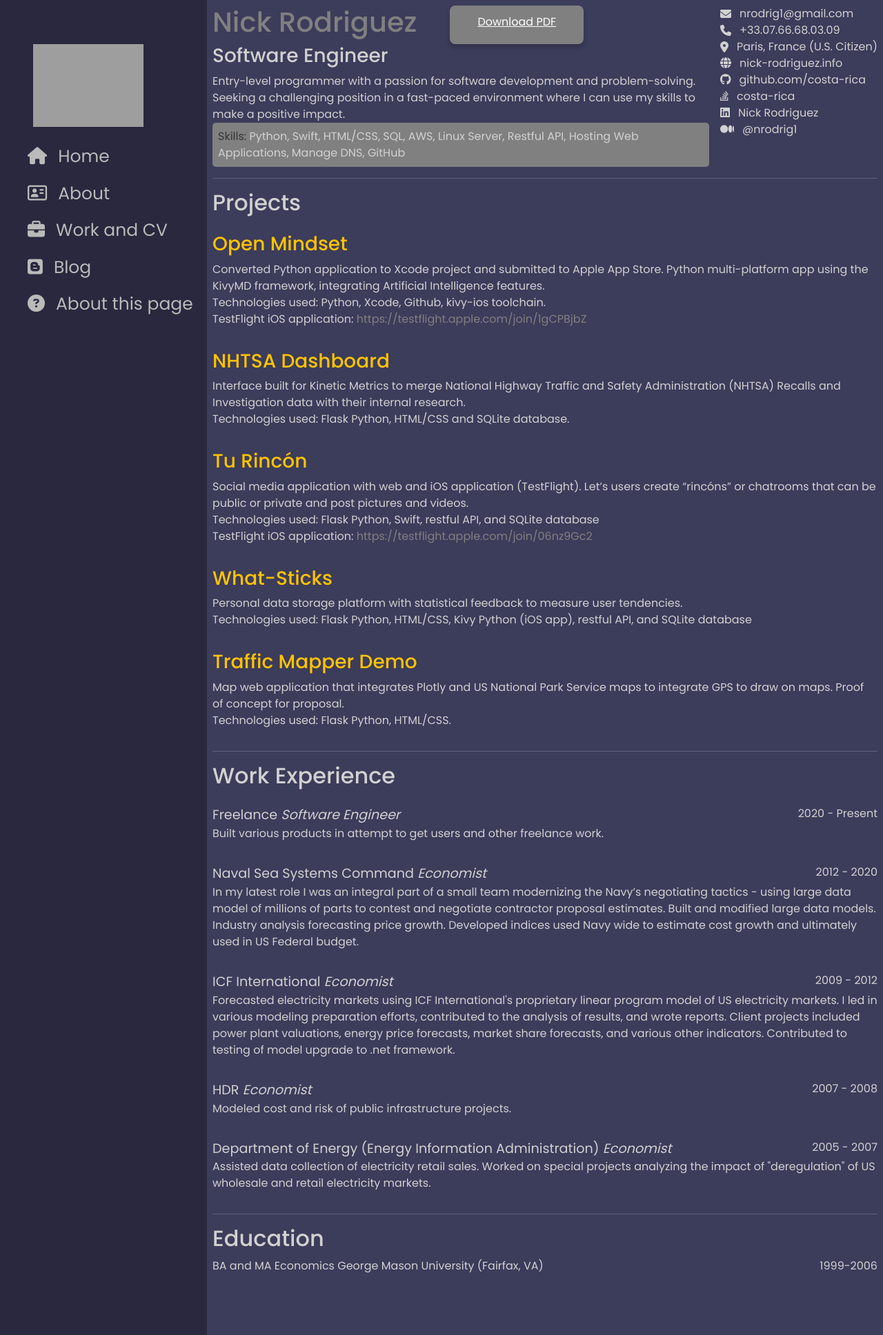
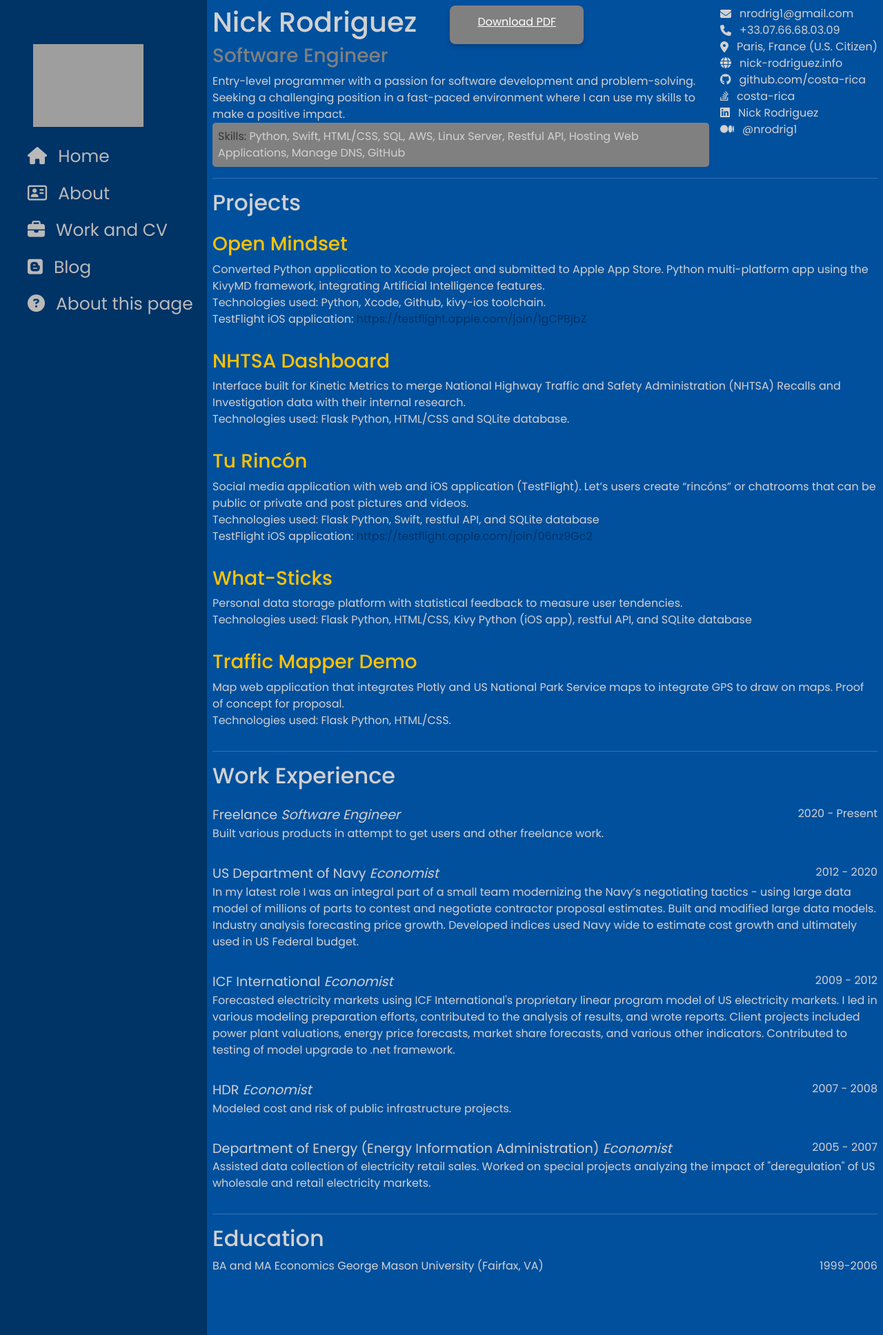
Before and after one commit to costa-rica/PersonalWebsite02, a Flask app: template app_package/templates/main/resume.html in a window 1280 px wide. Shown: the whole page at 69% size. Run offline with Flask 3, Linux system fonts and the light colour scheme; the template is opened without the code that fills it, so the values that code supplies are empty; parts of the project's set-up code (start-up, migrations or seed data) failed here and were passed over; some libraries are stand-ins or nearby versions; grey boxes are pictures that could not be loaded.

Commit message:
ui: color palette changed to brighter and better match the yellow

```diff
--- a/app_package/static/css/style.css
+++ b/app_package/static/css/style.css
@@ -35,7 +35,7 @@
 }
 
 .navbar_side a:hover {
-  background-color: var(--color-blue);
+  background-color: var(--color-blue-dark);
   border-radius: 2rem;
 }
 
@@ -194,7 +194,7 @@
 /* Button PDF - Chat gpt */
 .download-button {
   display: inline-block;
-  background-color: gray;
+  background-color: var(--color-gray04);
   color: white;
   font-size: 16px;
   padding: 12px 40px; /* Adjusts the size of the button */
@@ -619,7 +619,7 @@
   color: var(--website_theme_fun_color);
 }
 .blogpost_index_page .blogpost:hover {
-  background-color: var(--bs-gray-400);
+  background-color: var(--color-gray02);
 }
 .blogpost_index_page .right_side {
   max-width: 25%;
@@ -657,7 +657,7 @@
   width: 100%;
 }
 .blogpost_index_page .blogpost_divder .line {
-  background-color: var(--color-gray04);
+  background-color: var(--color-gray02);
   /* Line color */
   height: 1px;
   /* Line thickness */
@@ -822,10 +822,12 @@
 }
 .resume_page .div_name {
   display: flex;
-  color: var(--color-gray04);
 }
 .resume_page .div_name h1 {
   padding-right: 3rem;
+}
+.resume_page .div_job_title {
+  color: var(--color-gray04);
 }
 .resume_page .div_skills {
   background-color: var(--color-gray04);
@@ -858,6 +860,7 @@
 }
 .resume_page .div_projects a {
   color: var(--color-gray04);
+  color: var(--color-dark);
 }
 .resume_page .div_project {
   padding: 1rem 0;
@@ -924,13 +927,13 @@
 :root {
   --nav-height: 123px;
   --nav-width: 300px;
-  --color-dark: #000814;
-  --color-blue-dark: #001D3D;
-  --color-blue: #3C3C5B;
-  --color-blue-sidenav: #29283E;
+  --color-dark: #003366;
+  --color-blue-dark: #00509E;
+  --color-blue: #0072BC;
+  --color-blue-sidenav: var(--color-dark);
   --color-yellow: #FFC300;
   --color-white: #FFFFFF;
-  --color-light-blue-button: #565481;
+  --color-light-blue-button: var(--color-blue);
   --color-gray01-light: #d1d1d1;
   --color-gray02: #bfbfbf;
   --color-gray03: #a0a0a0;
@@ -950,7 +953,7 @@
 }
 
 html body {
-  background-color: var(--color-blue);
+  background-color: var(--color-blue-dark);
 }
 
 .flex_center {
--- a/app_package/static/scss/_blog.scss
+++ b/app_package/static/scss/_blog.scss
@@ -367,7 +367,8 @@
 
     .blogpost:hover {
         // border: .5rem solid var(--bs-gray-200);
-        background-color: var(--bs-gray-400);
+        // background-color: var(--bs-gray-400);
+        background-color: var(--color-gray02);
     }
 
     .right_side{
@@ -429,7 +430,7 @@
     }
 
     .blogpost_divder .line {
-        background-color: var(--color-gray04);
+        background-color: var(--color-gray02);
         /* Line color */
         // background-color: black; /* Line color */
         height: 1px;
--- a/app_package/static/scss/_buttons.scss
+++ b/app_package/static/scss/_buttons.scss
@@ -66,7 +66,7 @@
 /* Button PDF - Chat gpt */
 .download-button {
     display: inline-block;
-    background-color: gray;
+    background-color: var(--color-gray04);
     color: white;
     font-size: 16px;
     padding: 12px 40px; /* Adjusts the size of the button */
--- a/app_package/static/scss/_main.scss
+++ b/app_package/static/scss/_main.scss
@@ -115,10 +115,13 @@
     // }
     .div_name{
         display: flex;
-        color:var(--color-gray04);
+        // color:var(--color-gray04);
         h1{padding-right:3rem;}
         // a{padding-left:3rem;}
 
+    }
+    .div_job_title{
+        color:var(--color-gray04);
     }
     .div_skills{
         background-color: var(--color-gray04);
@@ -157,6 +160,8 @@
 
     .div_projects a {
         color:var(--color-gray04);
+        color:var(--color-dark);
+        // color:var(--color-gray05);
     }
     .div_project{padding:1rem 0;}
     .title{
--- a/app_package/static/scss/_navbar.scss
+++ b/app_package/static/scss/_navbar.scss
@@ -28,7 +28,7 @@
     color: #bababa;
 }
 .navbar_side a:hover {
-    background-color: var(--color-blue);
+    background-color: var(--color-blue-dark);
     border-radius: 2rem;
 }
 .navbar_side_hidden {
--- a/app_package/static/scss/style.scss
+++ b/app_package/static/scss/style.scss
@@ -9,13 +9,18 @@
 :root {
     --nav-height: 123px;
     --nav-width: 300px;
-    --color-dark: #000814;
-    --color-blue-dark: #001D3D;
-    --color-blue: #3C3C5B;
-    --color-blue-sidenav: #29283E;
+    // --color-dark: #000814;// original dark
+    --color-dark: #003366;
+    // --color-blue-dark: #001D3D;// original 2nd darkest
+    --color-blue-dark: #00509E;
+    // --color-blue: #3C3C5B;// original 3rd darkest
+    --color-blue: #0072BC;
+    //--color-blue-sidenav: #29283E;// original sidbar
+    --color-blue-sidenav: var(--color-dark);
     --color-yellow: #FFC300;
     --color-white: #FFFFFF;
-    --color-light-blue-button: #565481;
+    // --color-light-blue-button: #565481;// original button
+    --color-light-blue-button: var(--color-blue);
     --color-gray01-light: #d1d1d1;
     --color-gray02: #bfbfbf;
     --color-gray03: #a0a0a0;
@@ -33,7 +38,7 @@
     box-sizing: border-box;
     font-family: 'Poppins', sans-serif;
 }
-html body{background-color: var(--color-blue)}
+html body{background-color: var(--color-blue-dark)}
 
 .flex_center{
   display: flex;
--- a/app_package/templates/main/resume.html
+++ b/app_package/templates/main/resume.html
@@ -183,7 +183,7 @@
             <div class="div_experience">
                 <div class="div_company_title_dates">
                     <div class="company_title">
-                        Naval Sea Systems Command <i>Economist</i>
+                        US Department of Navy <i>Economist</i>
                     </div>
                     <div class="dates">
                         2012 - 2020
```
Also changed, not shown: 1 other file.
